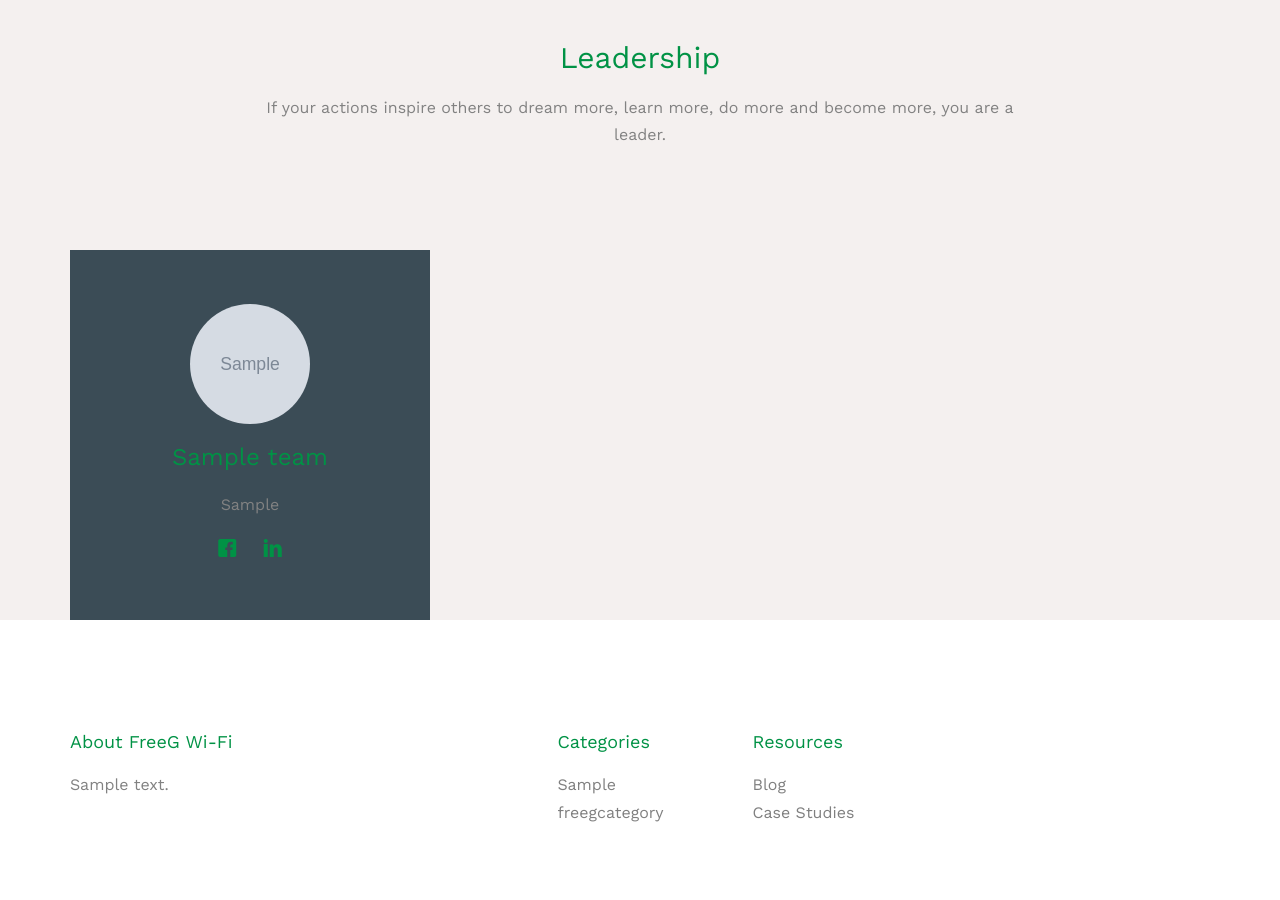
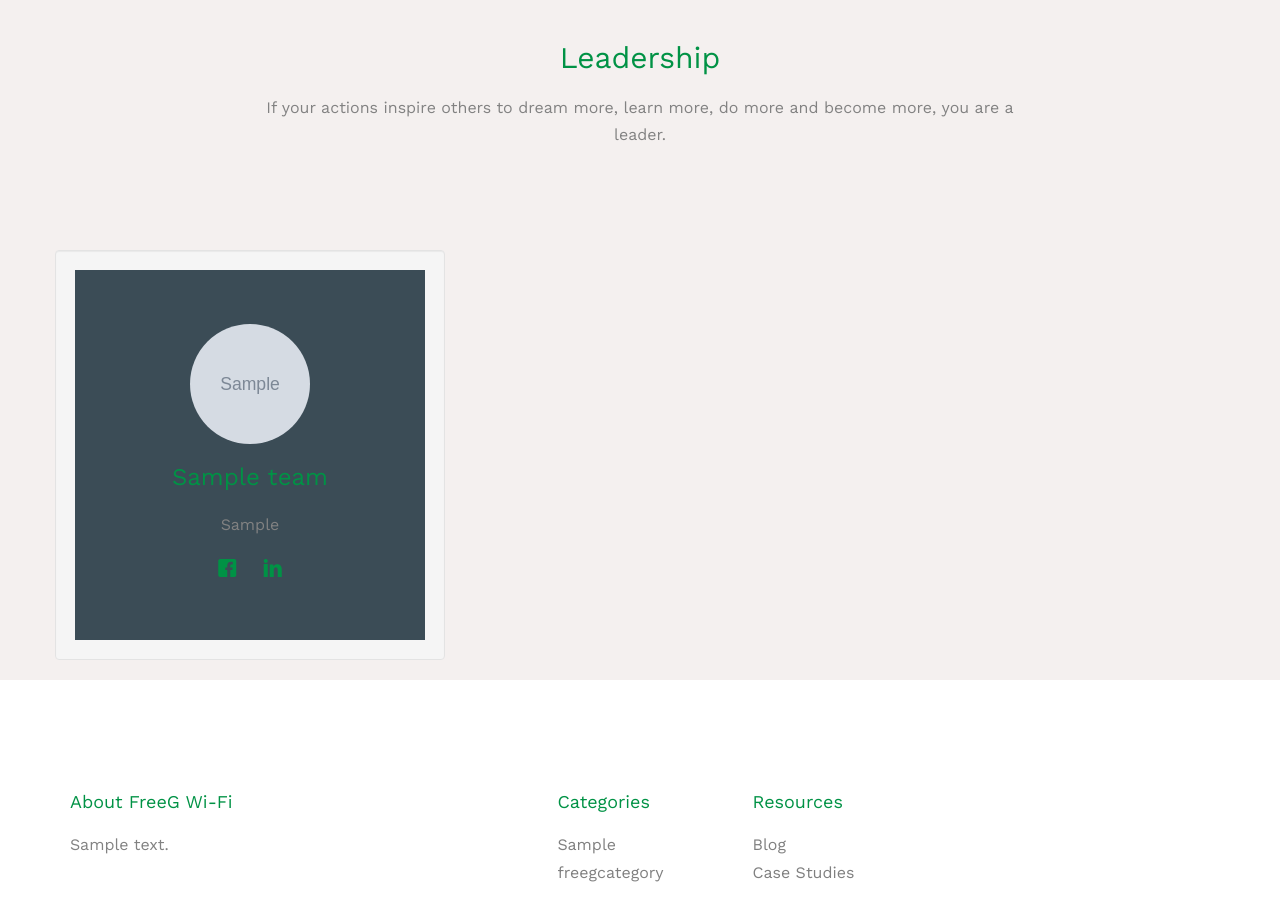
Before and after one commit to ManishPrajapat/Freegrepo, a Django app: page /team/ in a window 1280 px wide. Shown: the part 522-1422 px from the top of the page. Run offline with Django 3.2, Linux system fonts and the light colour scheme; tables that the repository leaves empty hold one stand-in row (values such as "Sample post"); grey boxes marked "Sample" are stand-in pictures; some libraries are stand-ins or nearby versions; some web fonts are replaced.

Commit message:
Added well

```diff
--- a/myproject/app/templates/app/team.html
+++ b/myproject/app/templates/app/team.html
@@ -194,7 +194,7 @@
 				<div class="row">
 
                     {% for singletest in testimonial %}
-                    <div class="col-xs-12 col-sm-4 " >
+                    <div class="col-xs-12 col-sm-4 well" >
 						<div class="fh5co-team text-center animate-box" style="background-color:#3B4C56">
 							<figure>
                                 <br><br>
```
